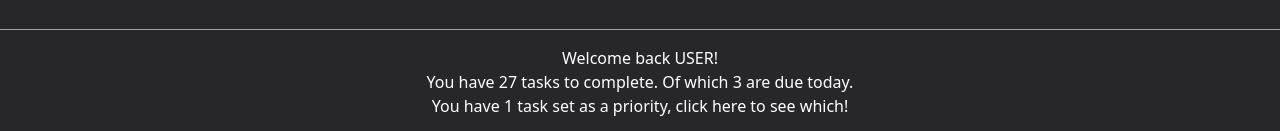
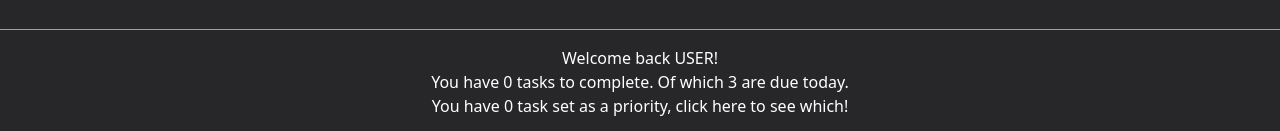
Before and after one commit to Sizimon/REACT-TODO-APP, a React (Vite) app in the folder todo-app/: page /taskmanager in a window 1280 px wide. Shown: the part 666-797 px from the top of the page. Built offline with nearby package versions, Linux system fonts and the light colour scheme.

Commit message:
Feat: Add basic functionality for footer to count how many tasks the user has to complete.

```diff
--- a/todo-app/src/components/Footer.jsx
+++ b/todo-app/src/components/Footer.jsx
@@ -1,11 +1,15 @@
 import React from 'react'
 
-export default function Footer() {
+export default function Footer({todos}) {
+
+  const taskAmount = todos.length
+  const priorityTaskAmount = todos.filter(todo => todo.priority).length
+
   return (
     <div className="flex flex-col justify-center items-center bg-zinc-800 border-t border-zinc-400 p-4 text-white sticky w-full z-10 bottom-0 mt-auto">
       <p>Welcome back USER!</p>
-      <p>You have 27 tasks to complete. Of which 3 are due today.</p>
-      <p>You have 1 task set as a priority, click here to see which!</p>
+      <p>You have {taskAmount} tasks to complete. Of which 3 are due today.</p>
+      <p>You have {priorityTaskAmount} task set as a priority, click here to see which!</p>
     </div>
   )
 }
--- a/todo-app/src/pages/TodoWrapper.jsx
+++ b/todo-app/src/pages/TodoWrapper.jsx
@@ -28,7 +28,7 @@ export default function TodoWrapper() {
         <div className="flex flex-col h-screen">
             <Navigation createTodo={createTodo}/>
             <TodoList todos={todos} setTodos={setTodos}/>
-            <Footer />
+            <Footer todos={todos}/>
         </div>
     )
 }
```
